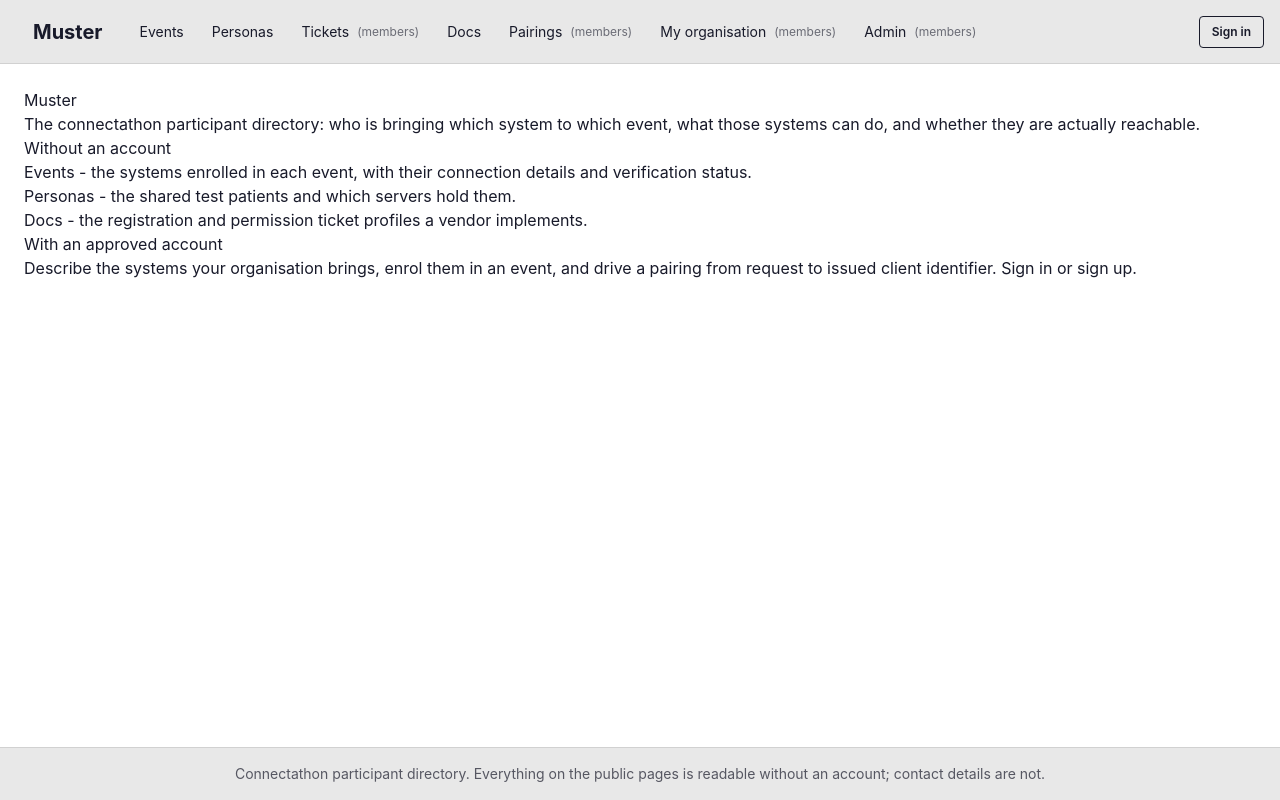
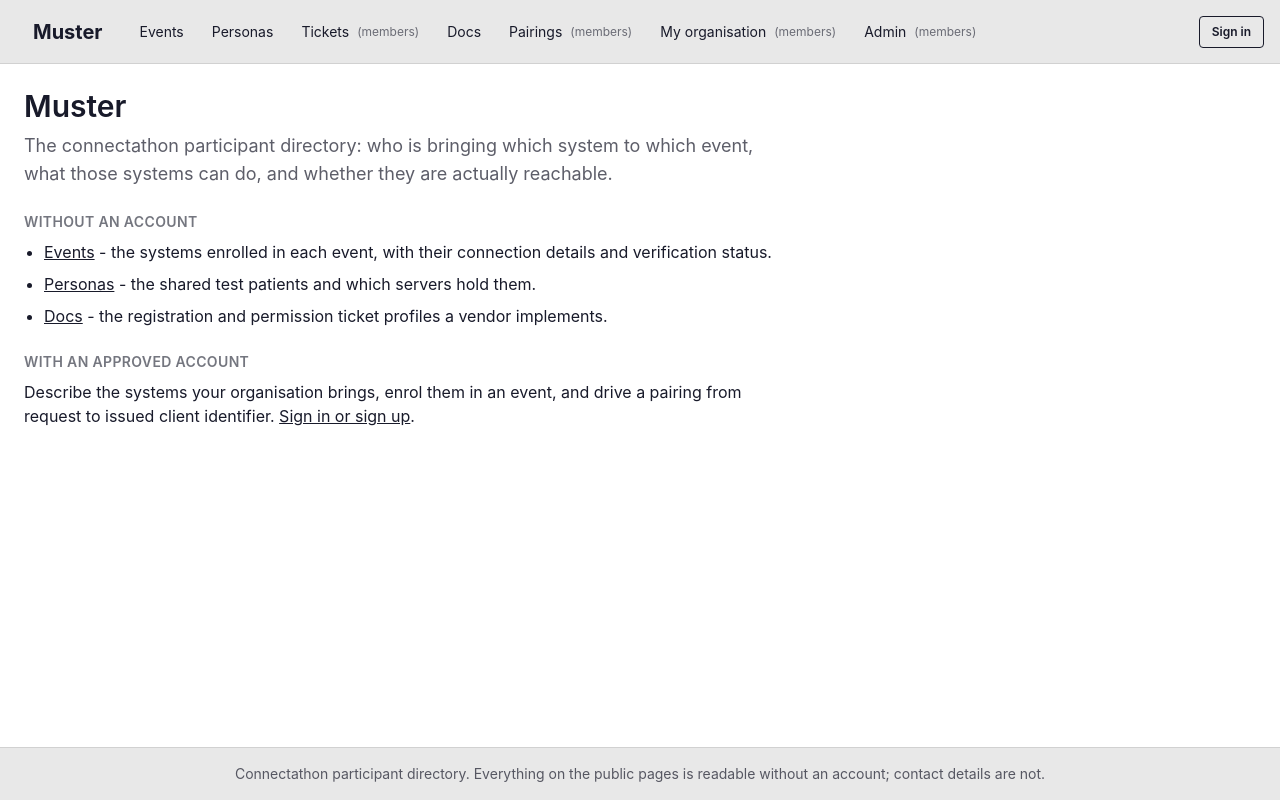
Before and after one commit to aehrc/muster, a React (Vite) app in the folder apps/web/: page / in a window 1280 px wide. Built offline with nearby package versions, Linux system fonts and the light colour scheme; no server answers.

Commit message:
Rebuild the directory pages on daisyUI cards and tables

```diff
--- a/apps/web/src/pages/EventView.tsx
+++ b/apps/web/src/pages/EventView.tsx
@@ -39,6 +39,7 @@ import { describeBadge } from "./harnessReport.js";
 import { describeError } from "../api/errors.js";
 import { useEventSystems, useMe } from "../api/queries.js";
 import { SelectField, TextField } from "../components/fields.js";
+import { StatusLabel } from "../components/icons.js";
 import {
   EmptyState,
   ErrorAlert,
@@ -49,6 +50,7 @@ import {
   Tag,
   TagToggle,
 } from "../components/layout.js";
+import { EVENT_STATUS_STATES } from "../components/statusStates.js";
 import { harnessPath, ROUTES, systemPath } from "../routes.js";
 
 import type { EventFilter } from "./eventFilters.js";
@@ -77,10 +79,14 @@ export function EventView({ slug }: Readonly<{ readonly slug: string }>) {
   const signedIn = me.data?.account !== null && me.data?.account !== undefined;
 
   return (
-    <article className="page-wide">
+    <article className="flex flex-col">
       <PageHeader
         title={event.name}
-        status={event.status}
+        status={
+          <StatusLabel state={EVENT_STATUS_STATES[event.status]}>
+            {event.status}
+          </StatusLabel>
+        }
         subtitle={`${event.startsOn} to ${event.endsOn}`}
       />
 
@@ -90,10 +96,13 @@ export function EventView({ slug }: Readonly<{ readonly slug: string }>) {
           shown on each system.
         </InfoAlert>
       ) : (
-        <p className="note">
+        <p className="text-base-content/70 mb-2 text-sm">
           Everything here is public. Contact details are visible to signed-in
-          approved members only - <Link to={ROUTES.signIn}>sign in</Link> to see
-          them.
+          approved members only -{" "}
+          <Link className="link" to={ROUTES.signIn}>
+            sign in
+          </Link>{" "}
+          to see them.
         </p>
       )}
 
@@ -101,7 +110,7 @@ export function EventView({ slug }: Readonly<{ readonly slug: string }>) {
         title="Filter"
         description="Narrows both tables as you type. Tag chips combine, so two chips means a system carrying both."
       >
-        <div className="filter-bar">
+        <div className="flex flex-wrap items-start gap-4 [&>*]:flex-1 [&>*]:basis-48">
           <SelectField
             label="Kind"
             value={filter.kind}
@@ -123,7 +132,7 @@ export function EventView({ slug }: Readonly<{ readonly slug: string }>) {
             }}
           />
         </div>
-        <div className="chips">
+        <div className="flex flex-wrap items-center gap-2">
           {event.capabilityTags.length === 0 ? (
             <EmptyState>This event defines no capability tags.</EmptyState>
           ) : (
@@ -156,7 +165,9 @@ export function EventView({ slug }: Readonly<{ readonly slug: string }>) {
         renderCells={(system) => (
           <>
             <SystemCells slug={slug} system={system} />
-            <td className="wrap">{system.serverProfile?.fhirBaseUrl}</td>
+            <td className="wrap-anywhere">
+              {system.serverProfile?.fhirBaseUrl}
+            </td>
             <td>
               {describeRegistrationMode(
                 system.serverProfile?.registrationMode ?? "manual",
@@ -187,8 +198,8 @@ export function EventView({ slug }: Readonly<{ readonly slug: string }>) {
         renderCells={(system) => (
           <>
             <SystemCells slug={slug} system={system} />
-            <td className="wrap">{system.clientProfile?.launchUrl}</td>
-            <td className="wrap">
+            <td className="wrap-anywhere">{system.clientProfile?.launchUrl}</td>
+            <td className="wrap-anywhere">
               {summariseScopes(system.clientProfile?.scopes ?? [])}
             </td>
             <td>
@@ -198,7 +209,7 @@ export function EventView({ slug }: Readonly<{ readonly slug: string }>) {
         )}
       />
 
-      <div className="card-row">
+      <div className="flex flex-wrap gap-4 [&>section]:flex-1 [&>section]:basis-64">
         <Panel title="Shared personas">
           <p>
             The event&apos;s shared test patients and which servers hold them.
@@ -241,7 +252,10 @@ function SystemsPanel({
       {systems.length === 0 ? (
         <EmptyState>{emptyMessage}</EmptyState>
       ) : (
-        <table className="table">
+        // Six columns of URLs and tags: the table scrolls inside the card rather than
+        // dragging the page sideways with it.
+        <div className="overflow-x-auto">
+          <table className="table table-zebra table-sm align-top">
             <thead>
               <tr>
                 {headers.map((header) => (
@@ -257,6 +271,7 @@ function SystemsPanel({
               ))}
             </tbody>
           </table>
+        </div>
       )}
     </Panel>
   );
@@ -270,7 +285,9 @@ function SystemCells({
   return (
     <>
       <td>
-        <Link to={systemPath(slug, system.systemId)}>{system.name}</Link>
+        <Link className="link" to={systemPath(slug, system.systemId)}>
+          {system.name}
+        </Link>
       </td>
       <td>{system.organisation.name}</td>
     </>
@@ -289,9 +306,11 @@ function VerifiedBadge({
 }: Readonly<{ readonly system: EnrolledSystem }>): ReactNode {
   const badge = describeBadge(system.dcrVerified);
   return badge === null ? null : (
-    <div>
+    <div className="mt-1">
       <Link to={harnessPath(system.enrolmentId)}>
-        <Tag>&#10003; {badge}</Tag>
+        <Tag>
+          <StatusLabel state="ok">{badge}</StatusLabel>
+        </Tag>
       </Link>
     </div>
   );
@@ -302,8 +321,12 @@ function TagList({
   tags,
 }: Readonly<{ readonly tags: readonly string[] }>): ReactNode {
   return tags.length === 0 ? (
-    <span className="quiet">none</span>
+    <span className="text-base-content/60 text-sm">none</span>
   ) : (
-    tags.map((tag) => <Tag key={tag}>{tag}</Tag>)
+    <div className="flex flex-wrap gap-1">
+      {tags.map((tag) => (
+        <Tag key={tag}>{tag}</Tag>
+      ))}
+    </div>
   );
 }
--- a/apps/web/src/pages/Events.tsx
+++ b/apps/web/src/pages/Events.tsx
@@ -11,13 +11,14 @@ import { Link } from "react-router";
 
 import { describeError } from "../api/errors.js";
 import { useEvents } from "../api/queries.js";
+import { StatusLabel } from "../components/icons.js";
 import {
   EmptyState,
   ErrorAlert,
   Loading,
   PageHeader,
-  Tag,
 } from "../components/layout.js";
+import { EVENT_STATUS_STATES } from "../components/statusStates.js";
 
 /** Every event, the one starting soonest first. */
 export function Events() {
@@ -31,7 +32,7 @@ export function Events() {
   }
 
   return (
-    <article className="page-wide">
+    <article className="flex flex-col">
       <PageHeader
         title="Events"
         subtitle="Every connectathon Muster holds a directory for. Open one to see the systems enrolled in it."
@@ -42,7 +43,9 @@ export function Events() {
           No events yet. A track admin creates the first one.
         </EmptyState>
       ) : (
-        <table className="table">
+        // Its own scroller, so three columns of dates never widen the page itself.
+        <div className="overflow-x-auto">
+          <table className="table table-zebra">
             <thead>
               <tr>
                 <th>Event</th>
@@ -54,18 +57,23 @@ export function Events() {
               {events.data.events.map((event) => (
                 <tr key={event.slug}>
                   <td>
-                  <Link to={`/events/${event.slug}`}>{event.name}</Link>
+                    <Link className="link" to={`/events/${event.slug}`}>
+                      {event.name}
+                    </Link>
                   </td>
                   <td>
                     {event.startsOn} to {event.endsOn}
                   </td>
                   <td>
-                  <Tag>{event.status}</Tag>
+                    <StatusLabel state={EVENT_STATUS_STATES[event.status]}>
+                      {event.status}
+                    </StatusLabel>
                   </td>
                 </tr>
               ))}
             </tbody>
           </table>
+        </div>
       )}
     </article>
   );
--- a/apps/web/src/pages/Home.tsx
+++ b/apps/web/src/pages/Home.tsx
@@ -15,36 +15,57 @@ import { ROUTES } from "../routes.js";
 /** What Muster is, and where to go next. */
 export function Home() {
   return (
-    <article className="page">
-      <h1>Muster</h1>
-      <p className="lede">
-        The connectathon participant directory: who is bringing which system to
-        which event, what those systems can do, and whether they are actually
-        reachable.
+    <article className="flex max-w-3xl flex-col gap-6">
+      <div>
+        <h1 className="text-3xl font-semibold">Muster</h1>
+        <p className="text-base-content/70 mt-2 text-lg">
+          The connectathon participant directory: who is bringing which system
+          to which event, what those systems can do, and whether they are
+          actually reachable.
         </p>
+      </div>
 
-      <h2>Without an account</h2>
-      <ul>
+      <section>
+        <h2 className="text-base-content/60 text-sm font-semibold tracking-wide uppercase">
+          Without an account
+        </h2>
+        <ul className="mt-2 flex list-disc flex-col gap-2 pl-5">
           <li>
-          <Link to={ROUTES.events}>Events</Link> - the systems enrolled in each
-          event, with their connection details and verification status.
+            <Link className="link" to={ROUTES.events}>
+              Events
+            </Link>{" "}
+            - the systems enrolled in each event, with their connection details
+            and verification status.
           </li>
           <li>
-          <Link to={ROUTES.personas}>Personas</Link> - the shared test patients
-          and which servers hold them.
+            <Link className="link" to={ROUTES.personas}>
+              Personas
+            </Link>{" "}
+            - the shared test patients and which servers hold them.
           </li>
           <li>
-          <Link to={ROUTES.docs}>Docs</Link> - the registration and permission
-          ticket profiles a vendor implements.
+            <Link className="link" to={ROUTES.docs}>
+              Docs
+            </Link>{" "}
+            - the registration and permission ticket profiles a vendor
+            implements.
           </li>
         </ul>
+      </section>
 
-      <h2>With an approved account</h2>
-      <p>
+      <section>
+        <h2 className="text-base-content/60 text-sm font-semibold tracking-wide uppercase">
+          With an approved account
+        </h2>
+        <p className="mt-2">
           Describe the systems your organisation brings, enrol them in an event,
           and drive a pairing from request to issued client identifier.{" "}
-        <Link to={ROUTES.signIn}>Sign in or sign up</Link>.
+          <Link className="link" to={ROUTES.signIn}>
+            Sign in or sign up
+          </Link>
+          .
         </p>
+      </section>
     </article>
   );
 }
```
Also changed, not shown: apps/web/src/components/layout.tsx (+7 -2 lines), apps/web/src/pages/SystemDetail.tsx (+35 -22 lines). Lines whose indentation alone changed are shown as unchanged.
